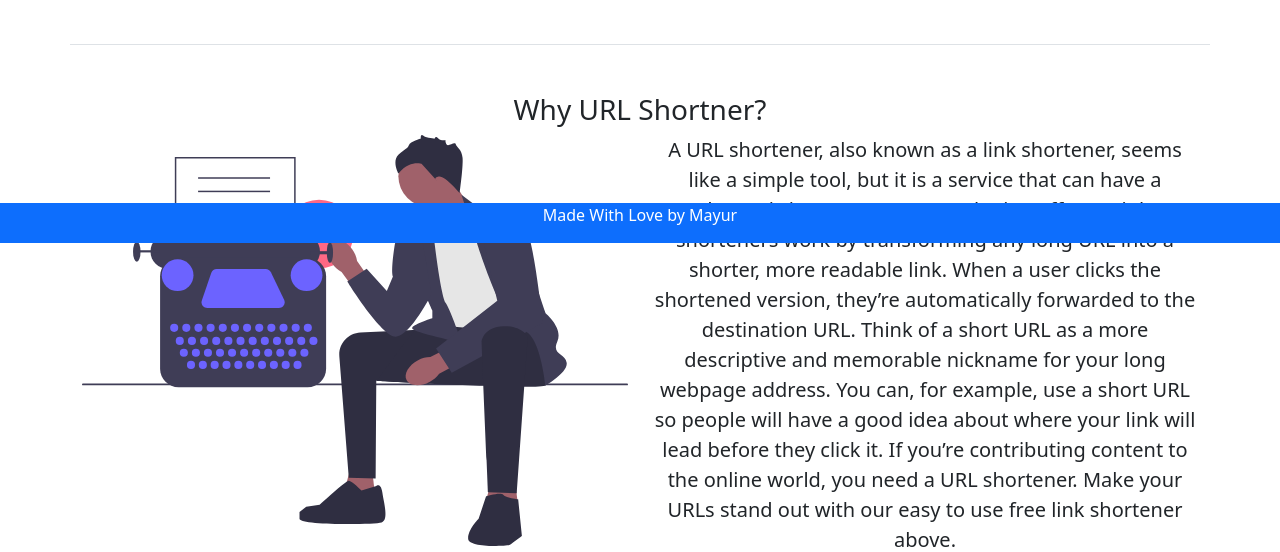
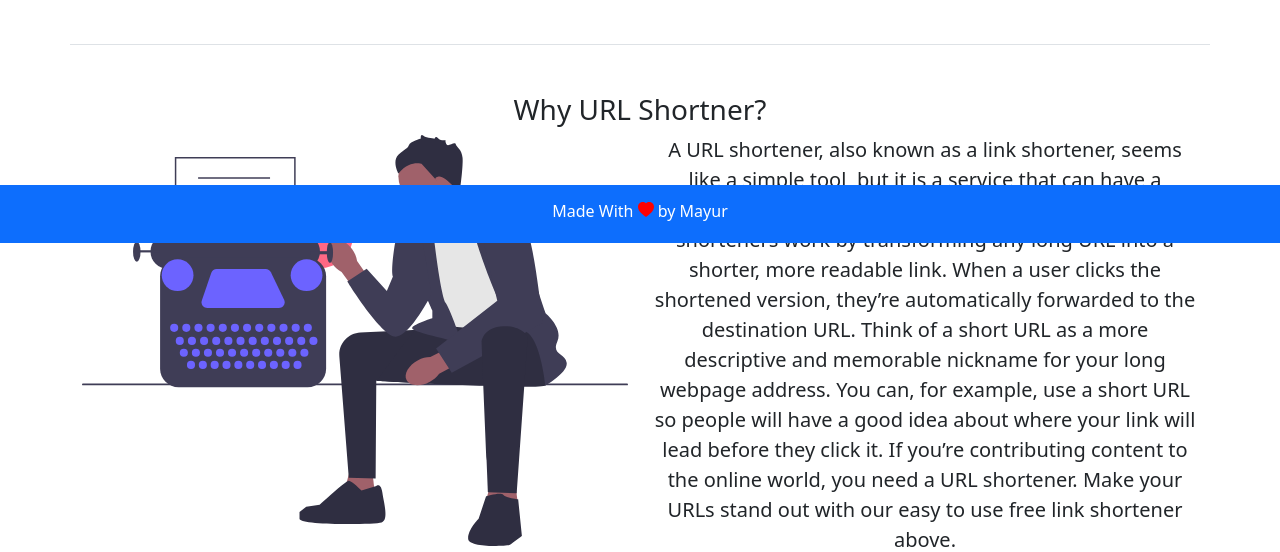
Before and after one commit to mayurjadhav2002/flask_url_shortner, a Flask app: page / in a window 1280 px wide. Shown: the part 557-1109 px from the top of the page. Run offline with Flask 2, Linux system fonts and the light colour scheme; data that the repository does not hold is empty.

Commit message:
Update base.html

```diff
--- a/templates/base.html
+++ b/templates/base.html
@@ -41,8 +41,9 @@
 
 
   <footer class="fixed-bottom text-center w-full justify-content-center bg-primary text-white" >
-    <p>Made With <span>Love</span> by Mayur</p>
-  </footer>
+    <p>Made With <span style="color:red; font-size: 28px"><svg xmlns="http://www.w3.org/2000/svg" width="16" height="16" fill="currentColor" class="bi bi-heart-fill" viewBox="0 0 16 16">
+      <path fill-rule="evenodd" d="M8 1.314C12.438-3.248 23.534 4.735 8 15-7.534 4.736 3.562-3.248 8 1.314z"/>
+    </svg></span> by Mayur</p>  </footer>
 
   <script src="https://cdn.jsdelivr.net/npm/bootstrap@5.2.0-beta1/dist/js/bootstrap.bundle.min.js" integrity="sha384-pprn3073KE6tl6bjs2QrFaJGz5/SUsLqktiwsUTF55Jfv3qYSDhgCecCxMW52nD2" crossorigin="anonymous"></script>
 
```
